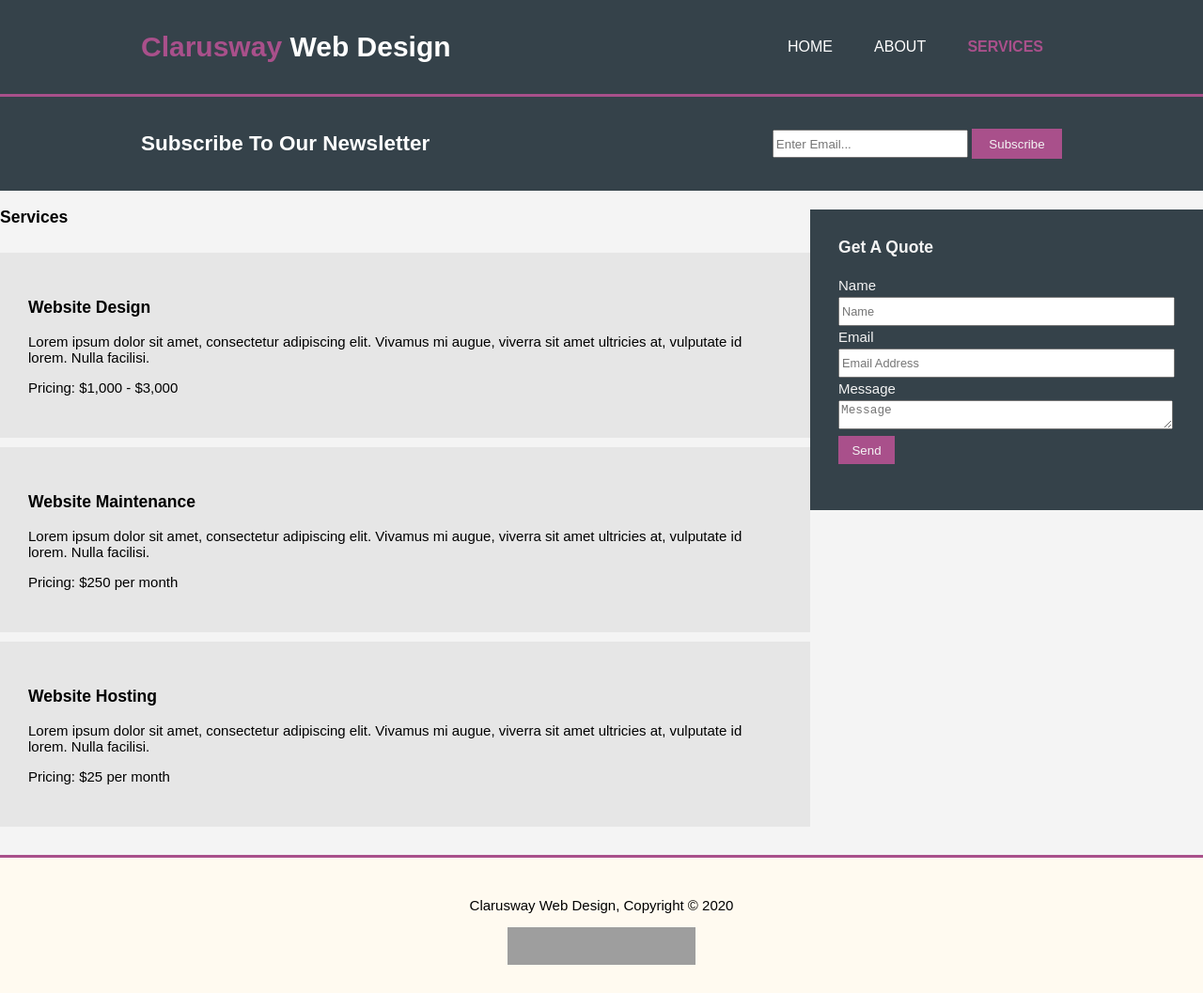
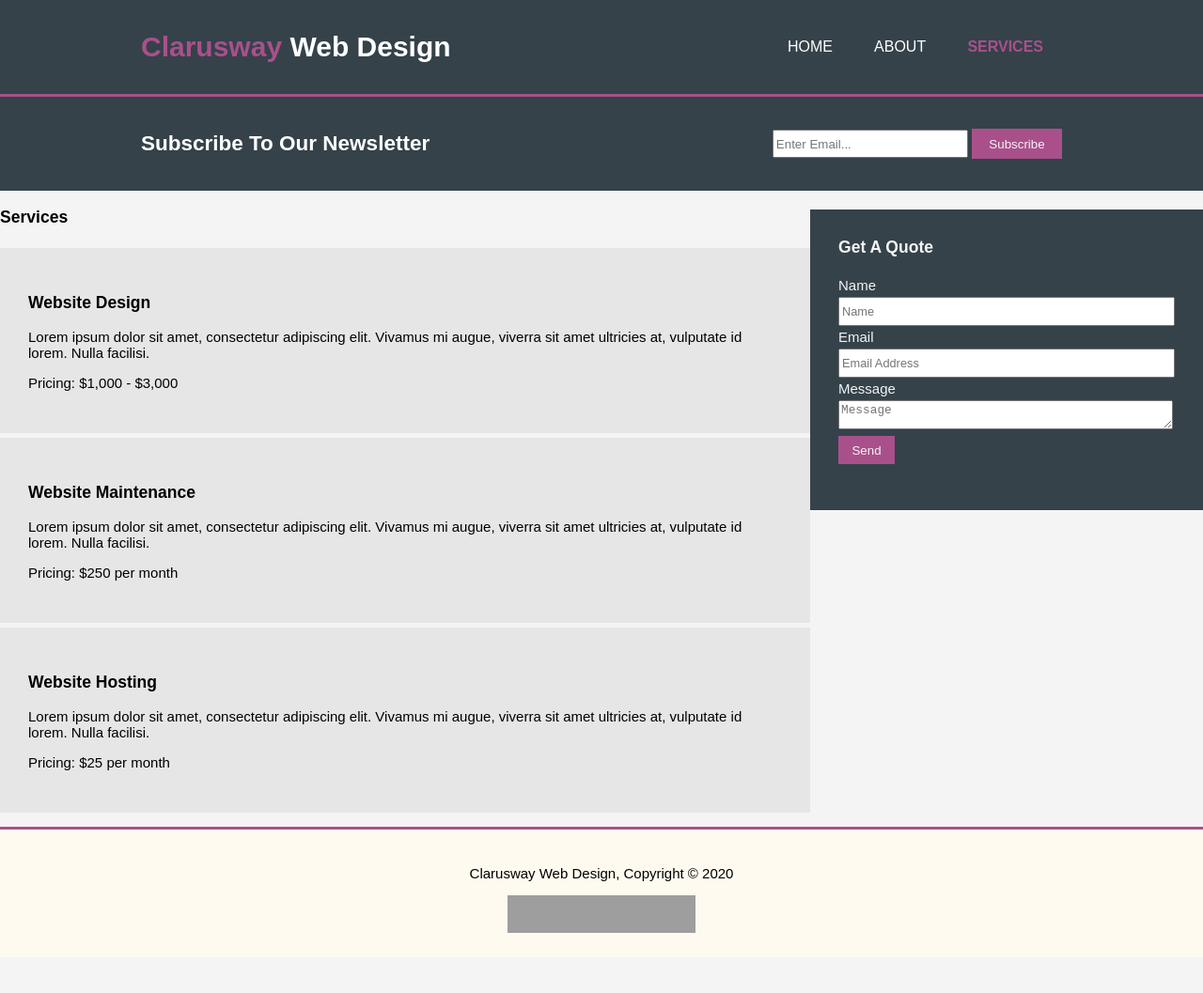
Before and after one commit to Murat-G/Clarusway_Website_Project, a plain HTML site: page service.html in a window 1280 px wide. Shown: the whole page at 94% size. After the commit the page ends 1019 px from the top, so only its background shows below. Drawn offline with Linux system fonts and the light colour scheme; grey boxes are pictures that could not be loaded.

Commit message:
services css

```diff
--- a/service.css
+++ b/service.css
@@ -78,7 +78,7 @@ header li {
 }
 .main3-left-p {
   background-color: #e6e6e6;
-  margin-top: 10px;
+  margin-top: 5px;
   padding: 30px;
 }
 .main3-right {
@@ -111,10 +111,10 @@ header li {
     flex-direction: column;
     justify-content: center;
     align-items: center;
-    height: 9rem ;
+    height: 8.5rem ;
     background-color: rgb(255,250,240);
     border-top: 3px solid #a9508b;
-    margin-top: 2em;
+    margin-top: 1em;
   }
   @media only screen and (max-width:1024px) {
     header {
```
